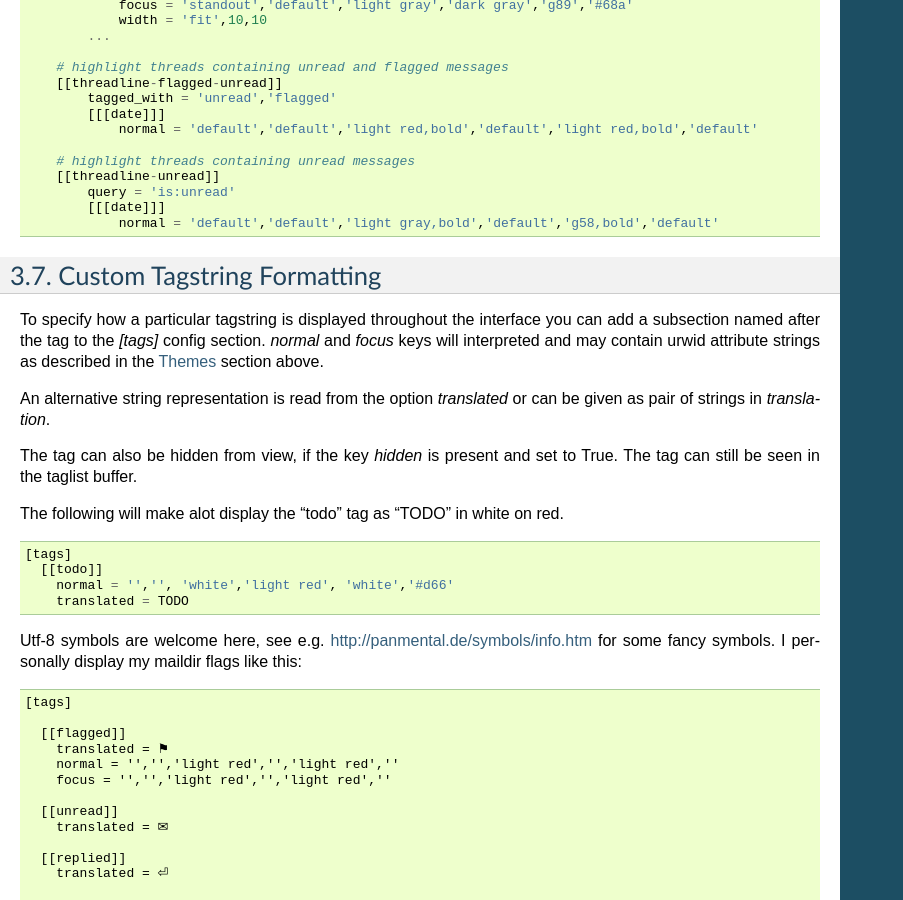
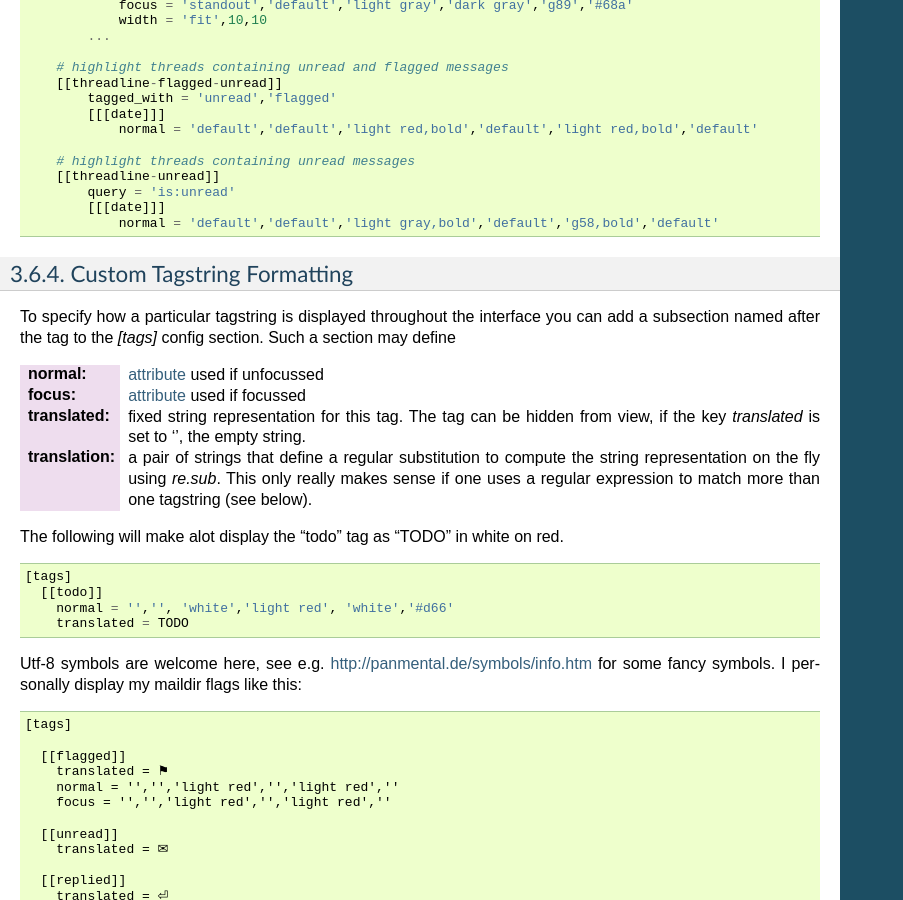
Before and after one commit to pazz/alot, a Sphinx documentation site: the page built from docs/source/configuration/index.rst, in a window 1280 px wide and 900 px high, scrolled down 13776 px. Shown: the whole window, without its empty margins (0-903 px from the left). Built offline with Sphinx 7.4.7, drawn with Linux system fonts in a browser that asks for light colours.

Commit message:
doc: rewrite tagstring formatting section

```diff
--- a/docs/source/configuration/index.rst
+++ b/docs/source/configuration/index.rst
@@ -387,21 +387,22 @@ and just bold if the thread has unread but no flagged messages::
             [[[date]]]
                 normal = 'default','default','light gray,bold','default','g58,bold','default'
 
-
+.. _config.theming.tags:
 
 Custom Tagstring Formatting
-===========================
+---------------------------
 
 To specify how a particular tagstring is displayed throughout the interface you can
 add a subsection named after the tag to the `[tags]` config section.
-`normal` and `focus` keys will interpreted and may contain urwid attribute strings
-as described in the :ref:`Themes <themes>` section above.
+Such a section may define
 
-An alternative string representation is read from the option `translated` or can be given
-as pair of strings in `translation`.
-
-The tag can also be hidden from view, if the key `hidden` is present and set to
-True. The tag can still be seen in the taglist buffer.
+:normal: :ref:`attribute <config.theming.attributes>` used if unfocussed
+:focus: :ref:`attribute <config.theming.attributes>` used if focussed
+:translated: fixed string representation for this tag. The tag can be hidden from view,
+             if the key `translated` is set to '', the empty string.
+:translation: a pair of strings that define a regular substitution to compute the string
+              representation on the fly using `re.sub`. This only really makes sense if
+              one uses a regular expression to match more than one tagstring (see below).
 
 The following will make alot display the "todo" tag as "TODO" in white on red. ::
 
```
